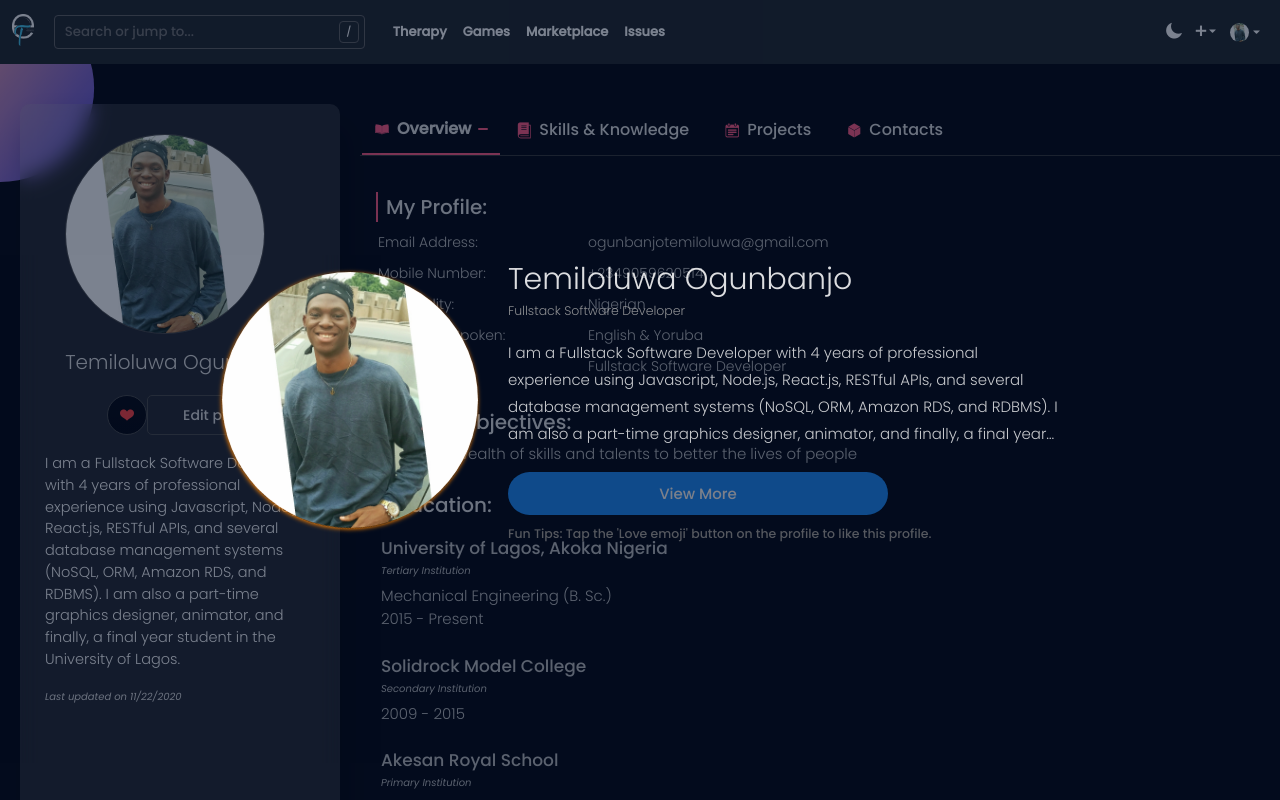
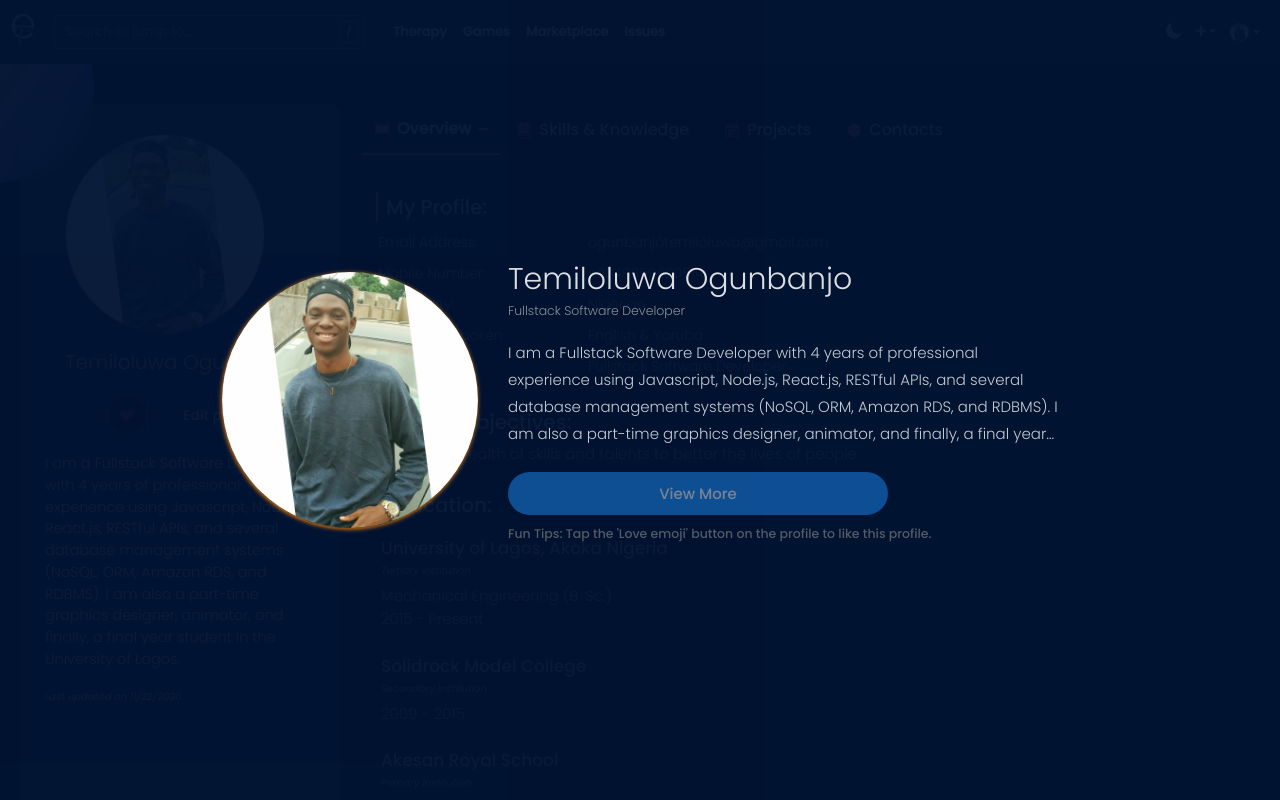
Before and after one commit to temiogunbanjo/temiogunbanjorepo, a React (Create React App) app: page / in a window 1280 px wide. Shown: the top 800 px of the page. Built offline with nearby package versions, Linux system fonts and the light colour scheme.

Commit message:
Added backgroundcolor to preloader gates

```diff
--- a/src/components/preloader/preloader.css
+++ b/src/components/preloader/preloader.css
@@ -13,7 +13,7 @@
 
 .preloader .gates{
     /* animation: change-color 10s ease 0s infinite normal forwards; */
-    background-color: rgba(0, 20, 51, 0.397);
+    background-color:rgba(0, 20, 51, 0.95);
     position: absolute;
     width: 50%;
     height: 100vh;
```
